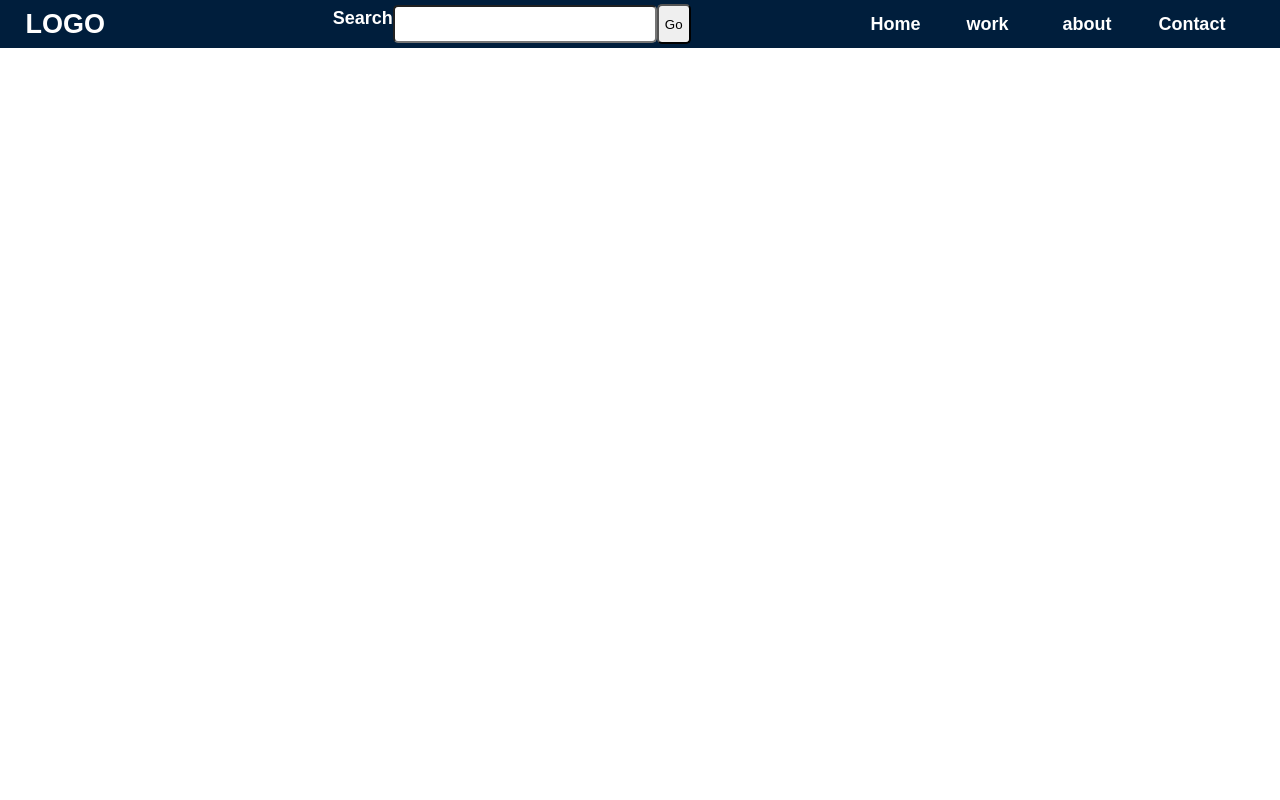
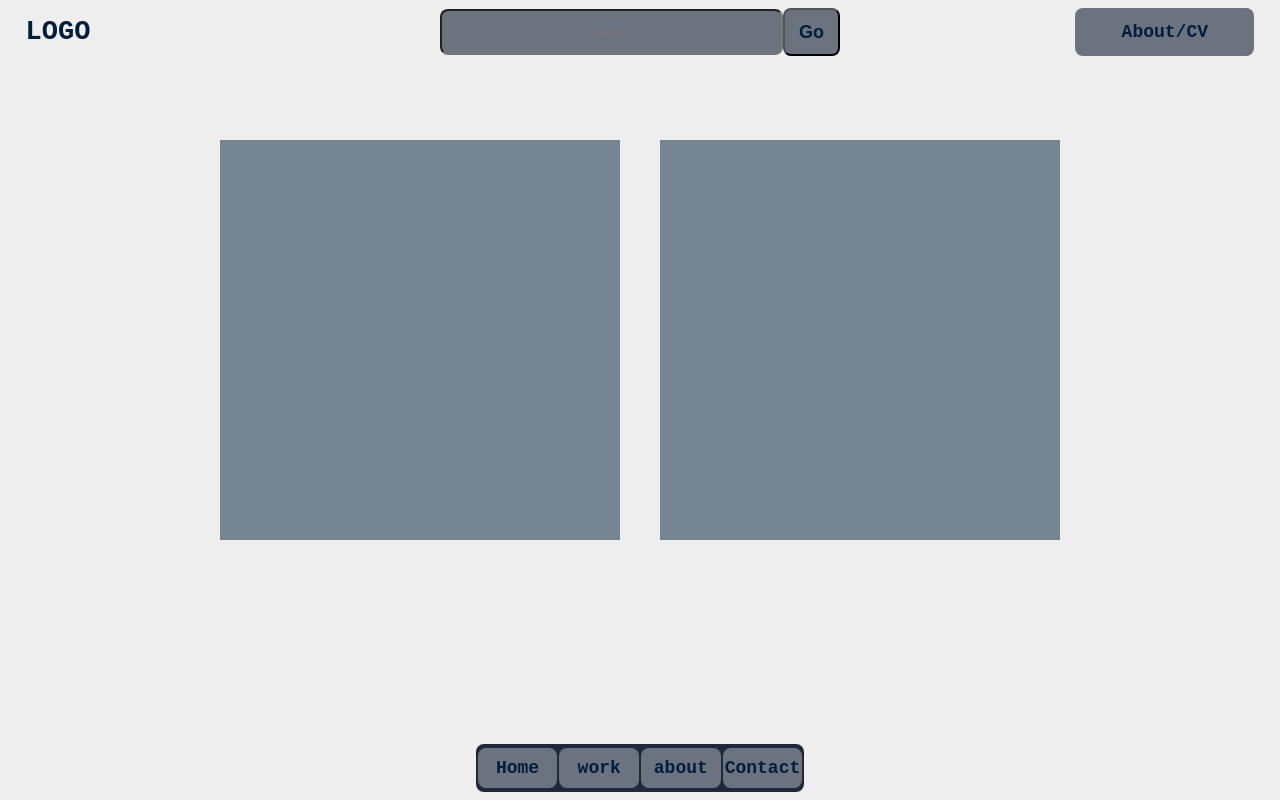
Before and after one commit to Ari-Ario/portfolio, a PHP site: page / in a window 1280 px wide. Run offline with PHP 8.4, Linux system fonts and the light colour scheme.

Commit message:
the layout for homepage finished

```diff
--- /dev/null
+++ b/www/public/components/footer.php
@@ -0,0 +1,13 @@
+<section id="footer-container">
+    <section id="footer-navigation">
+            <a class="navigation" href="/index.php">Home</a>
+            <a class="navigation" href="/">work</a>
+            <a class="navigation" href="/">about</a>
+            <a class="navigation">Contact</a>
+    </section>
+
+    <!-- Responsive Home icon for cell-phone, smaller screens etc -->
+    <section id="home-navigation" onclick="">
+        Menu
+    </section>
+</section>
--- a/www/public/components/header.php
+++ b/www/public/components/header.php
@@ -6,26 +6,18 @@
     </section>
 
     <!-- search container -->
-    <section  class="search-components" placeholder="CV" onmouseover="showPopup()" onmouseout="hidePopup()">
+    <section  id="search-container" onmouseover="showPopup()" onmouseout="hidePopup()">
         <form id="search-components" action="" method="get">
-            <label class="search" id="search"  for="search-field">Search</label>
-            <input class="search" id="search-field" type="text" name="search">
+            <input class="search" id="search-field" type="text" name="search" placeholder="Search">
             <input class="search" id="search-btn" type="button" name="search" value="Go">
         </form>
         <?php include_once "search-popup.php" ?>
     </section>
 
     <!-- navigator section -->
-    <section id="header-navigation">
-        <a class="navigation" href="/index.php">Home</a>
-        <a class="navigation" href="/">work</a>
-        <a class="navigation" href="/">about</a>
-        <a class="navigation">Contact</a>
+    <section id="about-navigation">
+        <a id="about-cv">About/CV</a>
     </section>
 
-    <!-- Responsive Home icon for cell-phone, smaller screens etc -->
-    <section id="home-navigation">
-        HH
-    </section>
 
 </section>
--- /dev/null
+++ b/www/public/components/main.php
@@ -0,0 +1,8 @@
+<section id="main">
+    <section class="main-content">
+        ZZZZZZZZZ
+    </section>
+    <section class="main-content">
+        YYYYYYYYY
+    </section>
+</section>
--- a/www/public/components/search-popup.php
+++ b/www/public/components/search-popup.php
@@ -1,3 +1,11 @@
 <section id="popup" class="popup" onmouseover="keepPopupOpen()" onmouseout="closePopup()">
-    HThis is the popup content.
+    <section class="popup-content">
+        first
+    </section>
+    <section class="popup-content">
+        second
+    </section>
+    <section class="popup-content">
+        third
+    </section>
 </section>
--- a/www/public/index.php
+++ b/www/public/index.php
@@ -15,6 +15,10 @@ if (session_status() === PHP_SESSION_NONE){
 <body>
     <?php include_once "./components/header.php" ?>
 
+    <?php include_once "./components/main.php" ?>
+
+    <?php include_once "./components/footer.php" ?>
+
     <script src="script.js"></script>
 </body>
 </html>
--- a/www/public/styles.css
+++ b/www/public/styles.css
@@ -1,12 +1,4 @@
 /* colors */
-
-body {
-  font-family: Arial, Helvetica, sans-serif;
-  color: #ffffff;
-  font-size: large;
-  margin: 0;
-  padding: 0;
-}
 
 :root {
   /* green: */
@@ -38,30 +30,33 @@ body {
   --light: #eeeeee;
 }
 
+body {
+  font-family: 'Courier New', Courier, monospace;
+  background-color: var(--light);
+  color: var(--bluedarkest);
+  font-size: large;
+  margin: 0;
+  padding: 0;
+}
+
 #header-homepage {
+  color: var(--bluedarkest);
   width: 100vw;
-  height: 6vh;
+  height: 8vh;
   flex-shrink: 0;
-  background-color: var(--bluedarkest);
-  color: white;
   margin: 0;
   padding: 0;
   display: grid;
-  grid-template-columns: 1fr 2fr 2fr;
-  justify-content: space-around;
+  grid-template-columns: 1fr 3fr 1fr;
+  justify-content: space-between;
   align-items: center;
   grid-column-gap: 10vw;
   min-width: 60vw;
   position: fixed;
   top: 0;
   left: 0;
+  opacity: 1;
 }
-
-/* #main-components{
-  display: grid;
-  grid-template-columns: repeat(2, 1fr);
-  border: 1px solid white;
-} */
 
 #header-logo {
   text-align: left;
@@ -72,62 +67,55 @@ body {
   font-weight: bolder;
 }
 
+#search-container {
+  display: grid;
+  justify-content: center;
+  align-items: center;
+  position: relative;
+
+}
+
 #search-components {
   display: grid;
-  grid-template-columns: 2fr 6fr 1fr;
+  grid-template-columns: 6fr 1fr;
   height: fit-content;
-  width: min(20vw, 400px);
+  width: min(40vw, 400px);
+  justify-content: center;
   align-items: center;
   font-weight: bolder;
-  color: white;
   position: relative;
+  color: var(--bluedarkest);
 }
 
 .search {
   height: 4vh;
-  align-items: center;
-  border-radius: 5px;
-  margin: 0;
-}
 
-#search {
-  justify-content: center;
-  align-items: center;
   text-align: center;
   margin: 0;
+  border-radius: 8px;
+  margin: 0;
+  background-color: var(--bluegrey);
 }
 
 #search-field{
   min-width: 20vw;
+  height: min(5vh, 400px);
+  color: var(--bluedarkest);
 }
 
 #search-btn {
-  height: min(5vh, 100px);
+  height: min(6vh, 400px);
+  font-size: large;
+  font-weight: bold;
+  color: var(--bluedarkest);
 }
-
-#search-field:hover {}
 
 a {
   text-decoration: none;
-  color: white;
+  color: var(--bluedarkest);
 }
 
-#header-navigation {
-  display: grid;
-  grid-template-columns: repeat(4, 1fr);
-  width: min(30vw, 400px);
-  align-items: center;
-  font-weight: bolder;
-  color: white;
-}
-#home-navigation {
-  display: none;
-  background-color: var(--bluedarkest);
-  color: white;
-}
-
-
-/* styling only for popup window in script.js*/
+/* popup window of header-search in script.js*/
 
 .popup {
   display: none;
@@ -138,23 +126,114 @@ a {
   height: 100%;
   background-color: var(--bluedarkest);
   opacity: 80%;
-  border: 1px solid --bluedarkest;
-  padding: 15px;
+  border-radius: 8px;
+  padding: 18px;
+  grid-template-columns: repeat(3, 1fr);
   justify-content: center;
   align-items: center;
   z-index: 1;
 }
 
-.search-components {
-  position: relative;
-}
-
-.search-components:hover .popup {
+.search-container:hover .popup {
   display: grid;
 }
 
+.popup-content {
+  border: 1px solid white;
+
+}
+
+/* --------------------------- */
+
+#about-navigation {
+  height: min(6vh, 400px);
+  display: grid;
+  justify-content: center;
+  align-items: center;
+  margin-right: 2vw;
+  border-radius: 8px;
+  font-weight: bolder;
+  background-color: var(--bluegrey);
+  color: var(--bluedarkest);
+}
+#about-cv {
+  text-align: center;
+}
+
+/* main body */
+#main {
+  position: relative;
+  display: flex;
+  grid-template-columns: 1fr 1fr;
+  justify-content: center;
+  align-items: center;
+  top: 15vh;
+}
+.main-content {
+  text-align: center;
+  margin : 20px;
+  height: 400px;
+  width: 400px;
+  background-color: var(--bluedarkest);
+  opacity: 0.5;
+}
 
 
+/* footer */
+
+#footer-container {
+  display: flex;
+  justify-content: center;
+  align-items: center;
+  color: var(--bluedarkest);
+  width: 100vw;
+  height: 8vh;
+  margin: 0;
+  padding: 0;
+  /* display: grid;
+  grid-template-columns: 1fr;
+  justify-content: center;
+  align-items: center;
+  grid-column-gap: 10vw; */
+  min-width: 60vw;
+  position: fixed;
+  bottom: 0;
+}
+
+#footer-navigation {
+  display: grid;
+  grid-template-columns: repeat(4, 1fr);
+  justify-content: center;
+  align-items: center;
+  column-gap: 2px;
+
+  max-width: fit-content;
+  background-color: var(--bluedarker);
+  color: var(--bluedarkest);
+  border-radius: 8px ;
+  height: min(6vh, 400px);
+  font-size: large;
+  font-weight: bold;
+  margin: 0;
+  padding: 0 2px 0 2px;
+}
+
+.navigation {
+  height: min(5vh, 400px);
+  display: grid;
+  align-items: center;
+  justify-content: center;
+  margin: 0;
+  padding: 0 2px 0 2px;
+  border-radius: 8px ;
+  background-color: var(--bluegrey);
+}
+
+
+#home-navigation {
+  display: none;
+  background-color: var(--bluedarkest);
+}
 
 
 
@@ -168,11 +247,17 @@ a {
       display: none;
       /* must be changed to icon */
     }
-
+    #footer-navigation {
+      display: none;
+    }
     #home-navigation {
+      height: min(5vh, 400px);
       display: grid;
-      justify-content: end;
-      align-items: end;
-      margin-right: 5px;
+      align-items: center;
+      justify-content: center;
+      margin: 2px;
+      padding: 0 2px 0 2px;
+      border-radius: 8px ;
+      background-color: var(--bluegrey);
     }
 }
```
